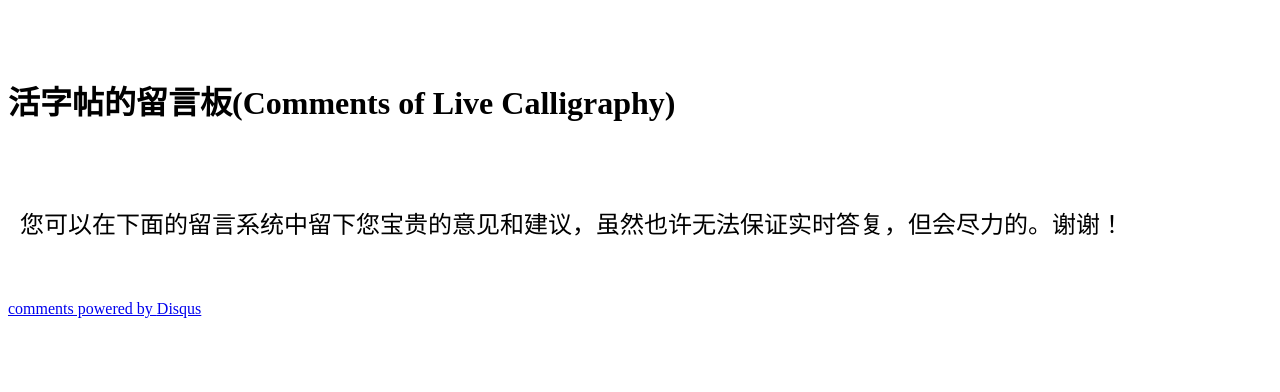
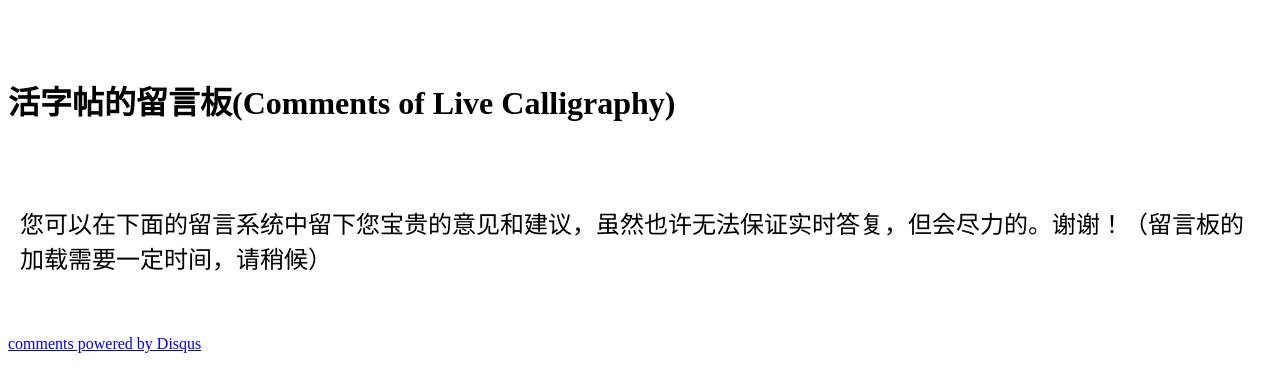
Before and after one commit to LiveCally/Help, a Jekyll site: the page built from _posts/2014-05-16-LiveCalligraphyBBS.html, in a window 1280 px wide. Shown: the top 392 px of the page. Built offline with Jekyll 4.4.1, drawn with Linux system fonts in a browser that asks for light colours; comment, search, counter and statistics services are not loaded.

Commit message:
Update 2014-05-16-LiveCalligraphyBBS.html

```diff
--- a/_posts/2014-05-16-LiveCalligraphyBBS.html
+++ b/_posts/2014-05-16-LiveCalligraphyBBS.html
@@ -12,7 +12,7 @@ title: 活字帖的留言板(Comments of Live Calligraphy)
 <p> </p>
 </br>
 
-<p>您可以在下面的留言系统中留下您宝贵的意见和建议，虽然也许无法保证实时答复，但会尽力的。谢谢！</p>
+<p>您可以在下面的留言系统中留下您宝贵的意见和建议，虽然也许无法保证实时答复，但会尽力的。谢谢！（留言板的加载需要一定时间，请稍候）</p>
 
 <br/>
 <br/>
```
